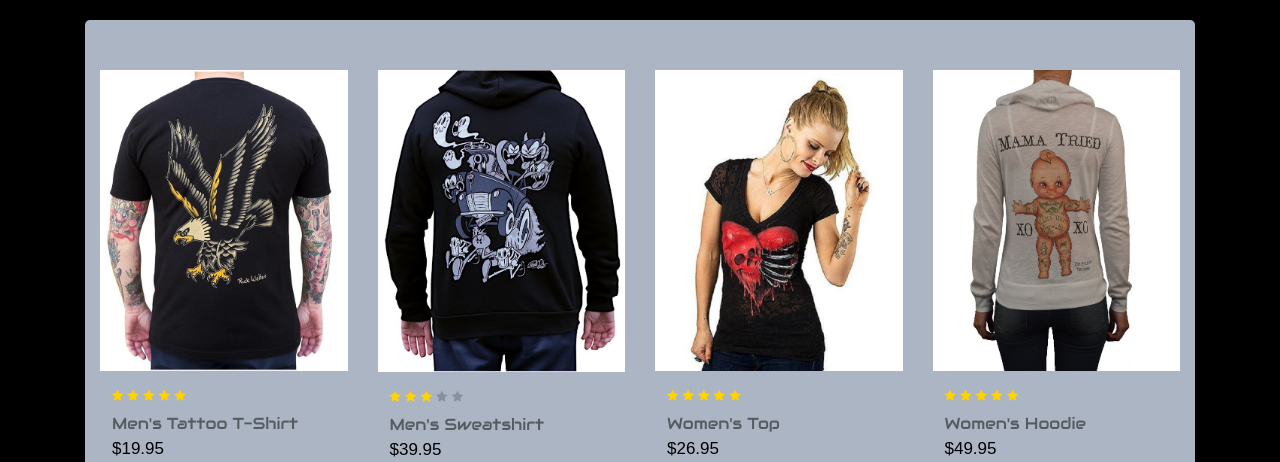
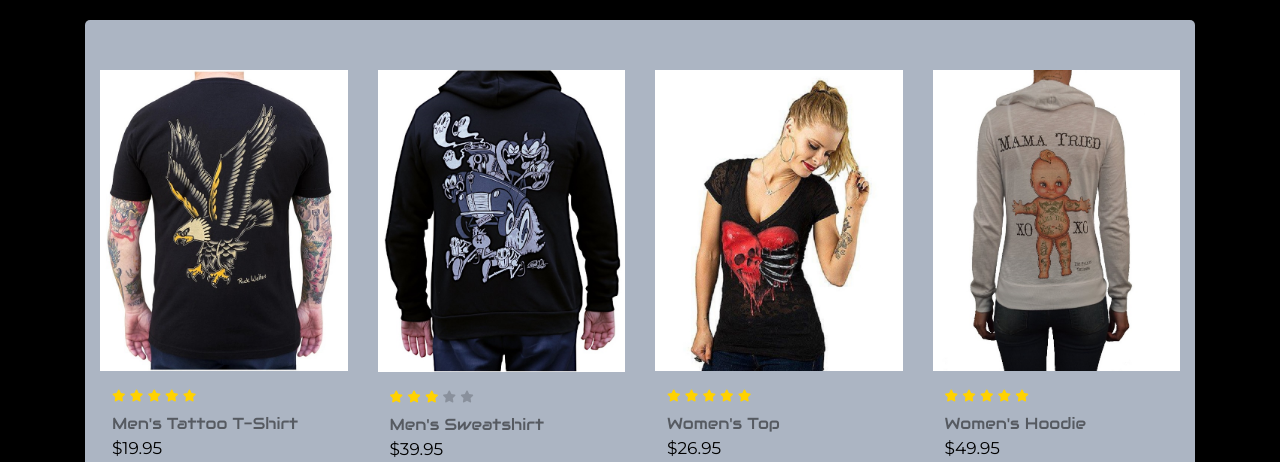
Before and after one commit to patrickdlippert/tattoosite, a website: page shop.html in a window 1280 px wide. Shown: the part 338-800 px from the top of the page. Drawn offline with nearby package versions, Linux system fonts and the light colour scheme.

Commit message:
Updated shopping font info

```diff
--- a/css/styles.scss
+++ b/css/styles.scss
@@ -182,7 +182,8 @@ a, a:hover {
   position:relative
 }
 .product-grid9{
-  font-family:Poppins,sans-serif;z-index:1
+  font-family: "Montserrat", sans-serif;
+  z-index: 1
 }
 .product-grid9 .product-image9 a{
   display:block
--- a/package.json
+++ b/package.json
@@ -1,4 +1,4 @@
-{
+git{
   "name": "tattoosite",
   "version": "1.0.0",
   "description": "This is a website for the fictional tattoo shop Bad Panda",
```
Also changed, not shown: css/styles.css.
